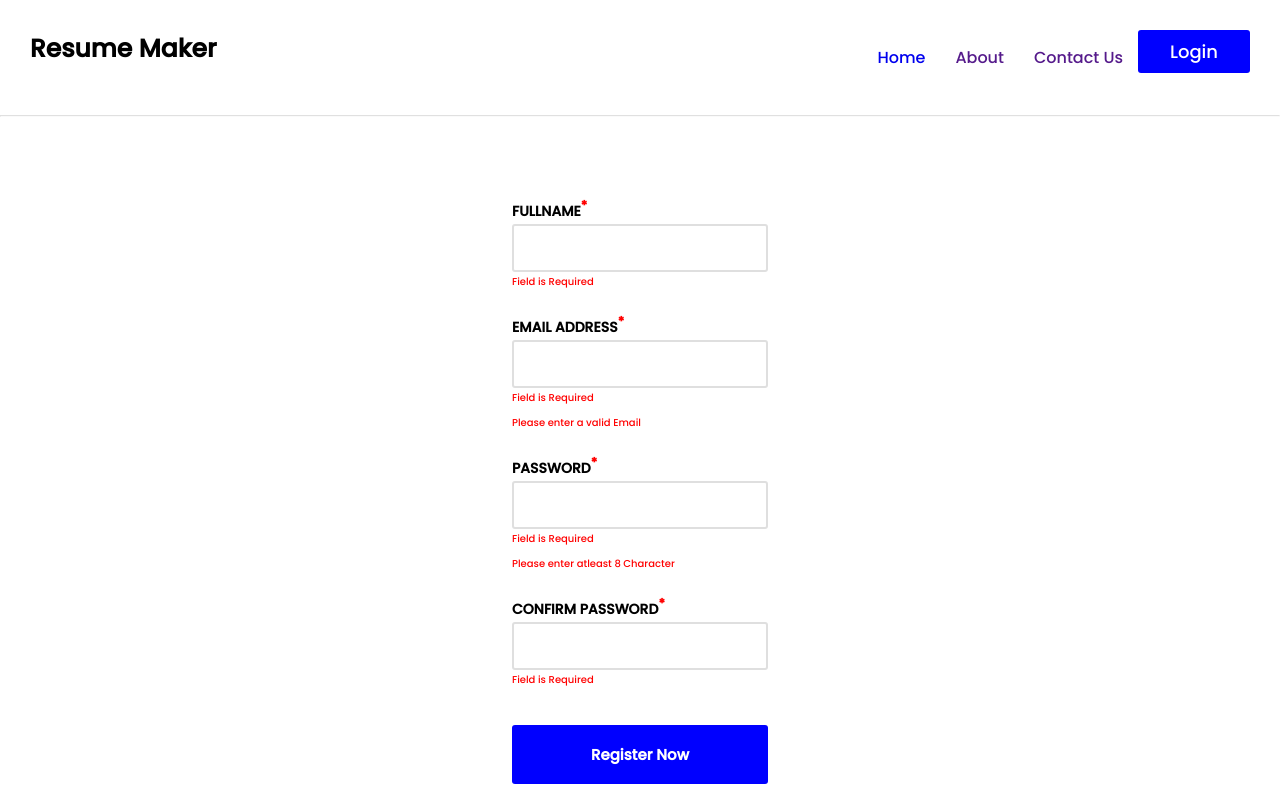
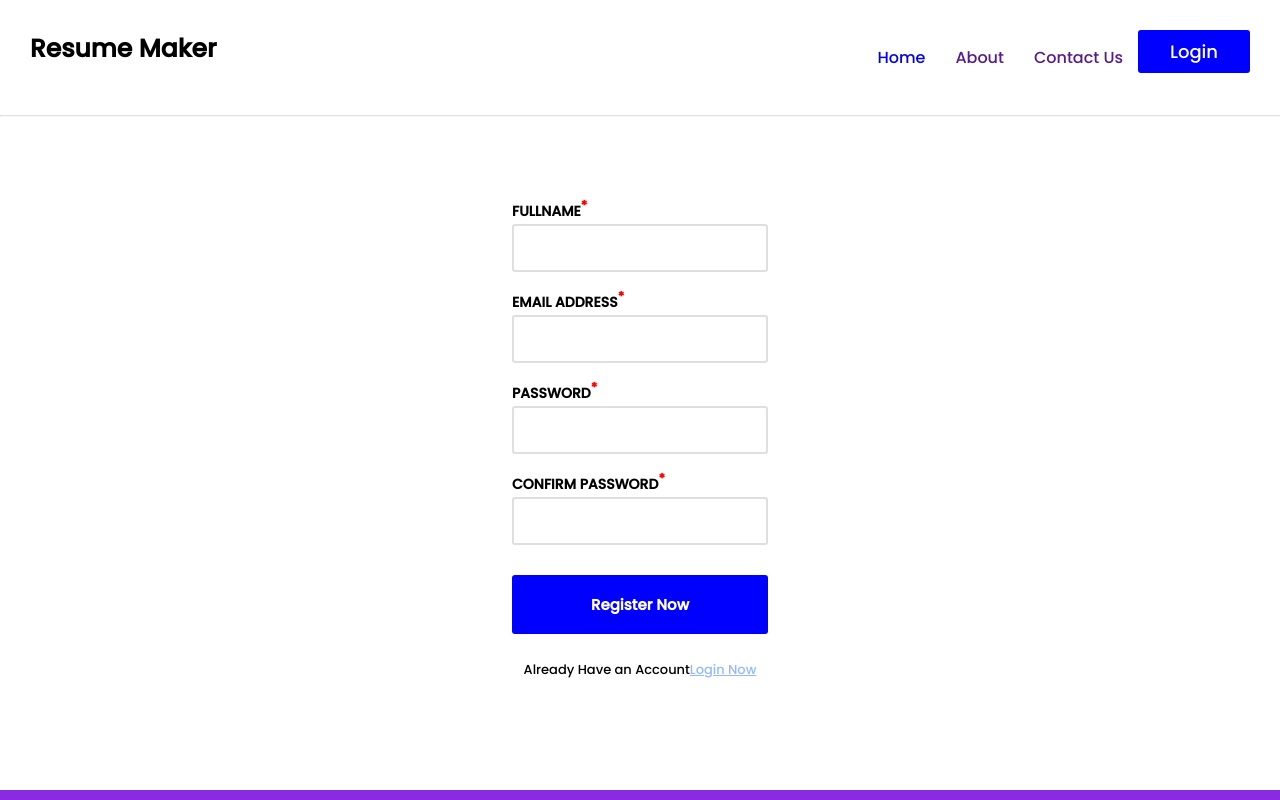
Before and after one commit to KalpeshDongarkar/resumewebproject, an Angular app: page /register in a window 1280 px wide. Built offline with nearby package versions, Linux system fonts and the light colour scheme.

Commit message:
DoneUpdates

```diff
--- a/src/app/Auth/login/login.component.html
+++ b/src/app/Auth/login/login.component.html
@@ -1,6 +1,6 @@
-<form class="container" (ngSubmit)="submit()">
+<form [formGroup]="loginForm" class="container" >
   <label class="form-label"><strong>EMAIL ADDRESS<a style="font-size: 13px;" class="error-label">*</a></strong></label>
-  <input required email class="form-input" type="text" id="email" name="email" ngMode>
+  <input  formControlName="email" class="form-input" type="text" id="email">
   <div>
     <div >
       <label class="error-label">Field is Required</label>
@@ -10,7 +10,7 @@
     </div>
   </div>
   <label class="form-label"><strong>PASSWORD<a style="font-size: 13px;" class="error-label">*</a></strong></label>
-  <input #password="" minlength="8" required class="form-input" type="password" id="pass" name="password" ngModel>
+  <input  formControlName="password" class="form-input" type="password" id="pass">
   <div>
     <div>
       <label class="error-label">Field is Required</label>
--- a/src/app/Auth/login/login.component.ts
+++ b/src/app/Auth/login/login.component.ts
@@ -1,16 +1,29 @@
 import { Component, OnInit } from '@angular/core';
-import { FormsModule ,FormGroup, FormControl } from '@angular/forms';
+import { FormControl, FormGroup, Validators } from '@angular/forms';
 
 @Component({
   selector: 'app-login',
   templateUrl: './login.component.html',
   styleUrls: ['./login.component.css']
 })
-export class LoginComponent {
+export class LoginComponent implements OnInit {
+  loginForm:FormGroup = new FormGroup({
+    email:new FormControl(null,[Validators.email,Validators.required]),
+    password: new FormControl(null,[Validators.required]),
+  });
 
   constructor() { }
-  submit(){
+  ngOnInit(): void {
 
+  }
+  submit() {
+    if (!this.loginForm.valid) {
+      console.log("Invalid form");
+      this.loginForm.reset();
+      return;
+    } else {
+      console.log(JSON.stringify(this.loginForm.value));
+    }
   }
 
 }
--- a/src/app/Auth/reg/reg.component.html
+++ b/src/app/Auth/reg/reg.component.html
@@ -1,13 +1,29 @@
-<form class="container" (ngSubmit)="submit()">
+
+<form [formGroup]="formReg"  class="container">
   <label class="form-label"><strong>FULLNAME<a style="font-size: 13px;" class="error-label">*</a></strong></label>
-  <input required email class="form-input" type="text" id="email" name="email" ngMode>
+  <input formControlName="fullname" required class="form-input" type="text" id="fname">
+  <label class="form-label"><strong>EMAIL ADDRESS<a style="font-size: 13px;" class="error-label">*</a></strong></label>
+  <input formControlName="email" class="form-input" type="text" id="email">
+  <label class="form-label"><strong>PASSWORD<a style="font-size: 13px;" class="error-label">*</a></strong></label>
+  <input  formControlName="password" minlength="8" required class="form-input" type="password" id="pass">
+  <label class="form-label"><strong>CONFIRM PASSWORD<a style="font-size: 13px;" class="error-label">*</a></strong></label>
+  <input  formControlName="cpassword" minlength="8" required class="form-input" type="password" id="conpass">
+  <button class="form-btn" type="submit" (click)="Submit()"><strong>Register Now</strong></button>
+  <div class="alignself div-margin">
+    <label class="wrap lil-text">Already Have an Account<a class="links" routerLink="/login">Login Now</a></label>
+  </div>
+  <br>
+</form>
+<!-- <form class="container" (ngSubmit)="submit()">
+  <label class="form-label"><strong>FULLNAME<a style="font-size: 13px;" class="error-label">*</a></strong></label>
+  <input #fname="ngModel" required class="form-input" type="text" id="fname" name="fullname" ngModel>
   <div>
     <div>
       <label class="error-label">Field is Required</label>
     </div>
   </div>
   <label class="form-label"><strong>EMAIL ADDRESS<a style="font-size: 13px;" class="error-label">*</a></strong></label>
-  <input #password="" minlength="8" required class="form-input" type="password" id="pass" name="password" ngModel>
+  <input required email class="form-input" type="text" id="email" name="email" ngModel>
   <div>
     <div>
       <label class="error-label">Field is Required</label>
@@ -17,7 +33,7 @@
     </div>
   </div>
   <label class="form-label"><strong>PASSWORD<a style="font-size: 13px;" class="error-label">*</a></strong></label>
-  <input required email class="form-input" type="text" id="email" name="email" ngMode>
+  <input #password="ngModel" minlength="8" required class="form-input" type="password" id="pass" name="password" ngModel>
   <div>
     <div>
       <label class="error-label">Field is Required</label>
@@ -26,12 +42,14 @@
       <label class="error-label">Please enter atleast 8 Character</label>
     </div>
   </div>
-  <label class="form-label"><strong>CONFIRM PASSWORD<a style="font-size: 13px;"
-        class="error-label">*</a></strong></label>
-  <input required email class="form-input" type="text" id="email" name="email" ngMode>
+  <label class="form-label"><strong>CONFIRM PASSWORD<a style="font-size: 13px;" class="error-label">*</a></strong></label>
+  <input #confirmpassword="ngModel" minlength="8" required class="form-input" type="password" id="conpass" name="confirmpassword" ngModel>
   <div>
     <div>
       <label class="error-label">Field is Required</label>
+    </div>
+    <div>
+      <label class="error-label">Password does not match</label>
     </div>
   </div>
   <button class="form-btn" type="submit"><strong>Register Now</strong></button>
@@ -40,4 +58,4 @@
     <label class="wrap lil-text">Already Have an Account<a class="links" routerLink="/login">Login Now</a></label>
   </div>
   <br>
-</form>
+</form> -->
--- a/src/app/Auth/reg/reg.component.ts
+++ b/src/app/Auth/reg/reg.component.ts
@@ -1,16 +1,34 @@
 import { Component, OnInit } from '@angular/core';
+import { FormControl, FormGroup, Validators } from '@angular/forms';
 
 @Component({
   selector: 'app-reg',
   templateUrl: './reg.component.html',
   styleUrls: ['./reg.component.css']
 })
-export class RegComponent  {
+export class RegComponent implements OnInit {
+
+  formReg:FormGroup = new FormGroup({
+    fullname: new FormControl(null,[Validators.required]),
+    email:new FormControl(null,[Validators.email,Validators.required]),
+    password: new FormControl(null,[Validators.required]),
+    cpassword: new FormControl(null,[Validators.required])
+  });
 
   constructor() { }
 
+  ngOnInit(): void {
 
-  submit(){
+  }
+
+  Submit(){
+    if (!this.formReg.valid || (this.formReg.controls.password.value != this.formReg.controls.cpassword.value)) {
+      console.log("Invalid form");
+      this.formReg.reset();
+      return;
+    } else {
+      console.log(JSON.stringify(this.formReg.value));
+    }
 
   }
 }
--- a/src/app/app.module.ts
+++ b/src/app/app.module.ts
@@ -6,7 +6,7 @@ import { AppRoutingModule } from './app-routing.module';
 import { AppComponent } from './app.component';
 import { UserdataComponent } from './form/userdata/userdata.component';
 import { HomeComponent } from './main/home/home.component';
-import { FormsModule, FormGroup, FormControl} from '@angular/forms';
+import { FormsModule, FormGroup, FormControl, ReactiveFormsModule} from '@angular/forms';
 import { HttpClientModule } from '@angular/common/http';
 import { LoginComponent } from './Auth/login/login.component';
 import { RegComponent } from './Auth/reg/reg.component';
@@ -23,7 +23,8 @@ import { RegComponent } from './Auth/reg/reg.component';
     BrowserModule,
     HttpClientModule,
     AppRoutingModule,
-    FormsModule
+    FormsModule,
+    ReactiveFormsModule
   ],
   providers: [],
   bootstrap: [AppComponent]
```
Also changed, not shown: src/app/models/userregmodel.js (added).
